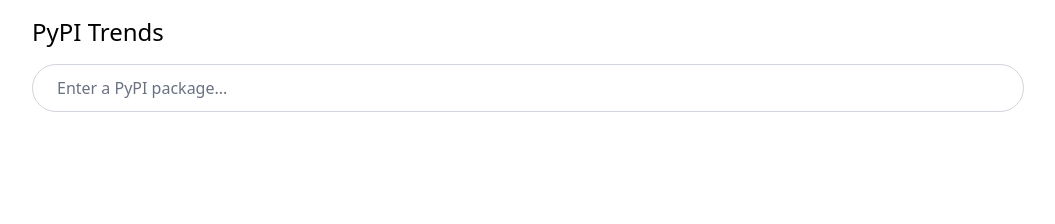
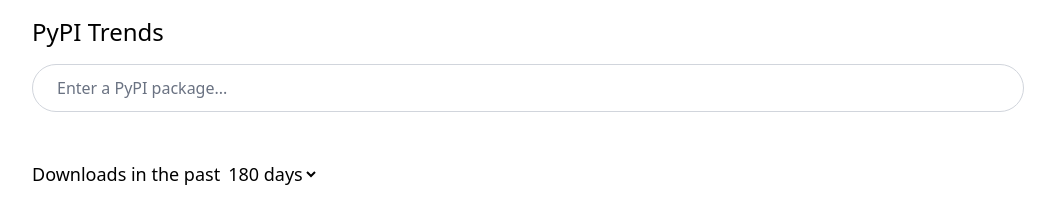
Before and after one commit to remyfelicity/snake-stats, an Astro site: page / in a window 1280 px wide. Shown: the whole page, without its empty margins (112-1167 px from the left). Built offline with nearby package versions, Linux system fonts and the light colour scheme; Astro itself is replaced by a stand-in of ours.

Commit message:
Allow chart date range selection

```diff
--- a/src/components/App.tsx
+++ b/src/components/App.tsx
@@ -67,6 +67,8 @@
   chartData: ChartData;
 }) {
   const [input, setInput] = useState("");
+  const [chartedDays, setChartedDays] = useState(180);
+  const chartDataSlice = chartData.slice(-chartedDays);
 
   async function handleAddPackage(event: FormEvent<HTMLFormElement>) {
     event.preventDefault();
@@ -113,10 +115,26 @@
           </div>
         ))}
       </div>
+      <div className="mt-8">
+        <label className="text-lg" htmlFor="chart-date-ranges">
+          Downloads in the past
+        </label>
+        <select
+          className="ml-1 text-lg"
+          id="chart-date-ranges"
+          name="chart-date-ranges"
+          onChange={(event) => setChartedDays(Number(event.target.value))}
+          value={chartedDays}
+        >
+          <option value={30}>30 days</option>
+          <option value={90}>90 days</option>
+          <option value={180}>180 days</option>
+        </select>
+      </div>
       {packages.length === 0 ? null : (
         <LineChart
-          className="mt-8 h-96 w-full md:h-128"
-          data={chartData}
+          className="mt-4 h-96 w-full md:h-128"
+          data={chartDataSlice}
           responsive
         >
           <CartesianGrid />
```
